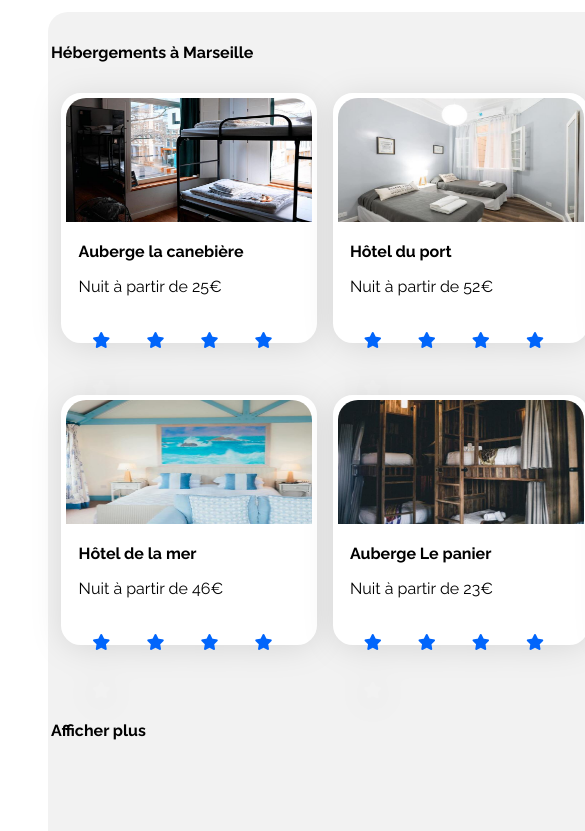
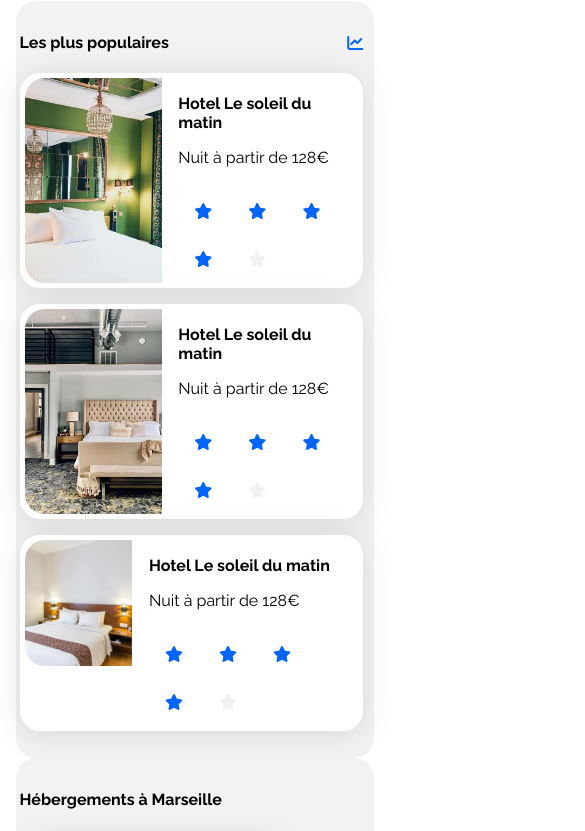
Before and after one commit to Gorrog87/OCProjects, a website: page OCProject-01/index.html in a window 390 px wide. Shown: the part 947-1778 px from the top of the page, 585 px wide, since content can reach past the window. Drawn offline with Linux system fonts and the light colour scheme.

Commit message:
fixed the main section width to fit correctly to mobile devices

```diff
--- a/OCProject-01/assets/styles.css
+++ b/OCProject-01/assets/styles.css
@@ -80,6 +80,11 @@ footer {
   display: flex;
   justify-content: space-around;
   align-items: center;
+}
+
+.flex-column {
+  display: flex;
+  flex-direction: column;
 }
 
 .bold {
@@ -204,7 +209,6 @@ footer {
   cursor: pointer;
 }
 
-
 .info-logo {
   border: 1px solid #d9d9d9;
   padding: 1px;
@@ -223,7 +227,7 @@ footer {
   background: #f2f2f2;
   padding: 3% 1% 3% 1%;
   border-radius: 20px;
-  width: 817px;
+  width: auto;
 }
 
 .rentings-and-popular {
@@ -355,6 +359,10 @@ footer {
 
 /* Small devices (phones, less than 768px) */
 @media only screen and (max-width: 767.98px) {
+  html {
+    margin: 1em;
+  }
+
   body {
     margin-left: auto;
     margin-right: auto;
@@ -377,6 +385,17 @@ footer {
 
   form {
     margin-top: 3em;
+  }
+
+  article img {
+    object-fit: cover;
+  }
+
+  a {
+    all: unset;
+    cursor: pointer;
+    width: auto;
+    display: flex;
   }
 
   .booki-logo-mobile {
@@ -437,7 +456,7 @@ footer {
     border-radius: 12px;
     z-index: 1;
     position: absolute;
-    right: 58%;
+    right: 63%;
   }
 
   .filter-list {
@@ -445,13 +464,39 @@ footer {
     gap: 3em;
     margin-top: 1em;
     flex-wrap: wrap;
-    }
-
+  }
 
   .filter {
     display: flex;
     text-align: center;
     padding: 1em 5em;
+  }
+
+  .rentings-and-popular {
+    justify-content: space-around;
+    margin-bottom: 5%;
+    flex-wrap: wrap;
+    flex-direction: column-reverse;
+  }
+
+  .popular-card {
+    border: 5px solid white;
+    background: white;
+    border-radius: 20px;
+    margin-bottom: 1em;
+    width: fit-content;
+    filter: drop-shadow(0px 3px 15px rgba(0, 0, 0, 0.1));
+  }
+
+  .popular-rentings {
+    background: #f2f2f2;
+    padding: 3% 3% 3% 1%;
+    border-radius: 20px;
+  }
+
+  .renting-row {
+    margin-bottom: 4%;
+    flex-direction: column;
   }
 
   #booki-logo {
--- a/OCProject-01/index.html
+++ b/OCProject-01/index.html
@@ -83,7 +83,7 @@
         </p>
       </div>
     </header>
-    <main>
+    <main class="">
       <section class="flex rentings-and-popular">
         <div class="rentings">
           <h4>Hébergements à Marseille</h4>
```
